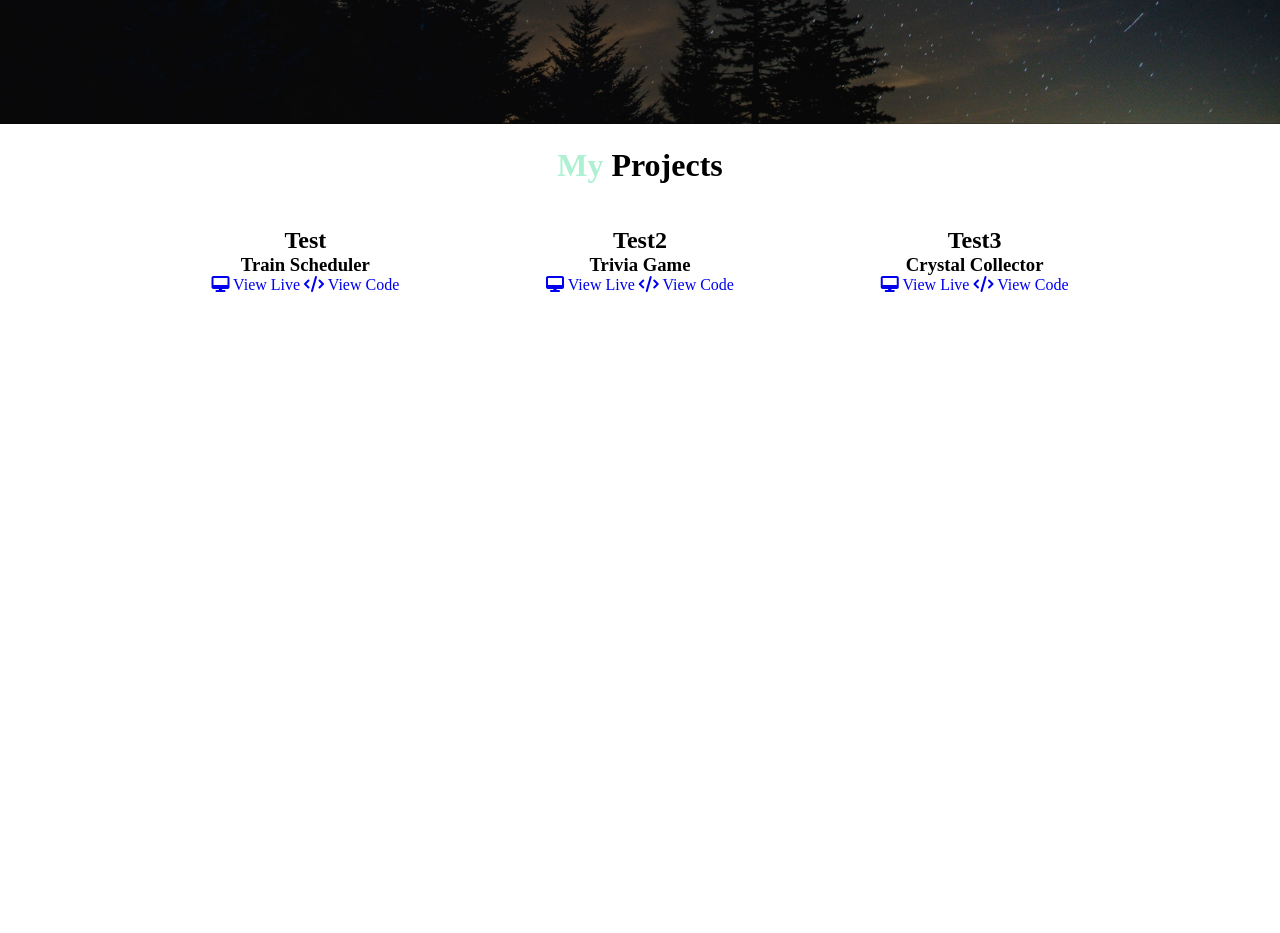
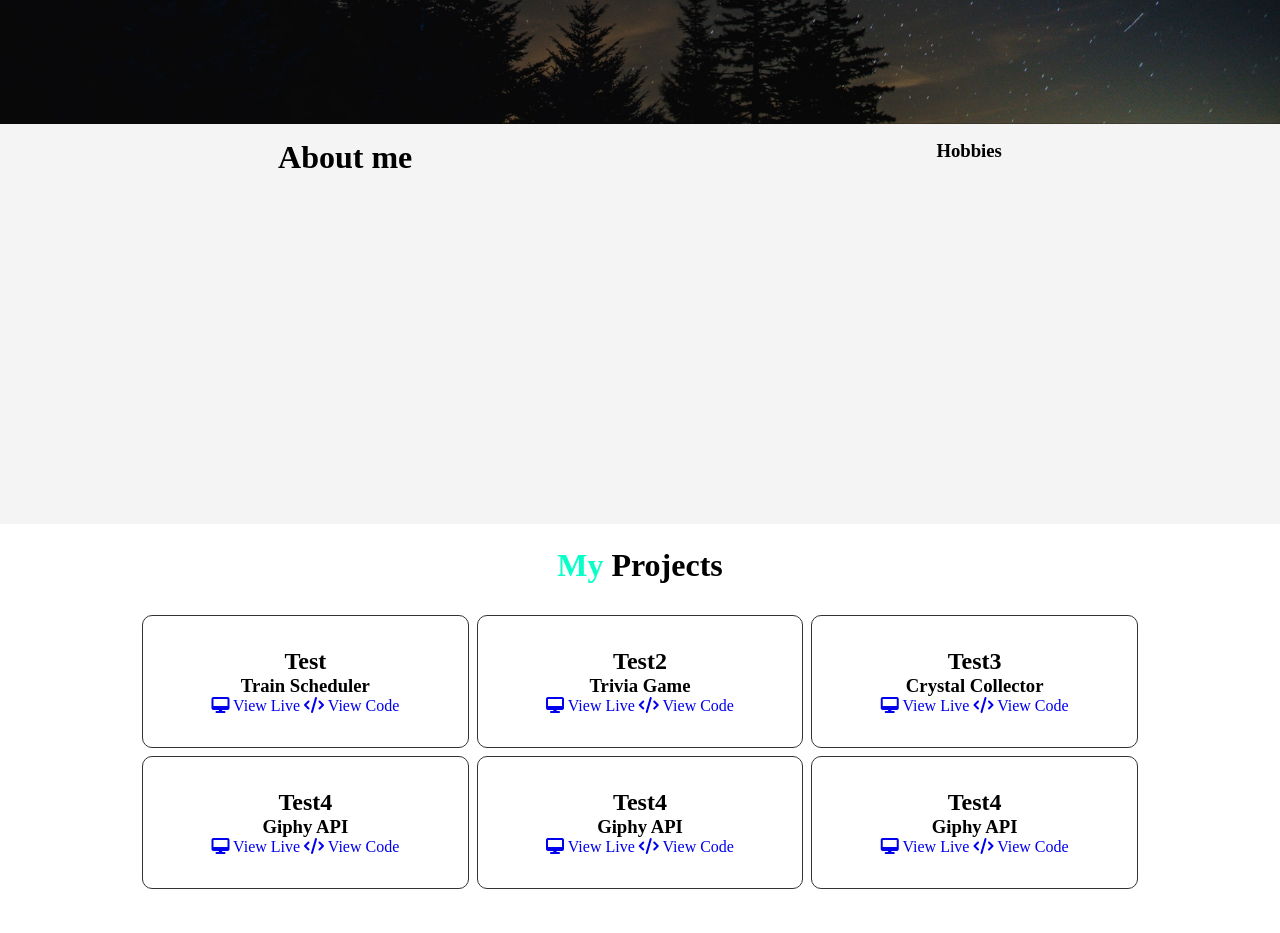
Before and after one commit to payton-burr/Portfolio, a plain HTML site: page index.html in a window 1280 px wide. Shown: the part 740-1673 px from the top of the page. Before the commit the page ends 1090 px from the top, so only its background shows below. Drawn offline with Linux system fonts and the light colour scheme.

Commit message:
added about me section

```diff
--- a/assets/css/style.css
+++ b/assets/css/style.css
@@ -19,7 +19,7 @@ p {
 }
 
 #border-right {
-  border-right: 1px solid #444;
+  border-right: 1px solid #dadada;
 }
 
 .container {
@@ -74,7 +74,7 @@ p {
 }
 
 .text-primary {
-  color: #ADF1D2;
+  color: #08ffc8;
 }
 
 /* Navbar */
@@ -82,7 +82,7 @@ p {
   display: flex;
   position: sticky;
   top: 0;
-  background-color: #333;
+  background-color: #204969;
   color: #fff;
   justify-content: space-around;
   z-index: 1;
@@ -99,7 +99,7 @@ p {
   color: #fff;
   padding: 1rem 1.4rem;
   padding-top: 100%;
-  border-left: 1px solid #444;
+  border-left: 1px solid #dadada;
 }
 
 #navbar ul li a:hover {
@@ -123,7 +123,17 @@ p {
   align-items: center;
   height: 100%;
   padding: 0 2rem;
-  background-color: rgba(0, 0, 0, 0.4)
+  background-color: rgba(0, 0, 0, 0.4);
+}
+
+/* Section: About me */
+
+#info {
+  display: flex;
+  padding: 1rem;
+  height: 50vh;
+  background-color: #f4f4f4;
+  justify-content: space-around;
 }
 
 /* Section: Projects */
@@ -131,16 +141,22 @@ p {
 .projects {
   display: flex;
   padding: 1rem;
+  flex-wrap: wrap;
 }
 
 .project {
   flex: 1;
   text-align: center;
-  padding: 1rem;
+  padding: 2rem;
+  flex-basis: 25%;
+  border: 1px solid #333;
+  border-radius: 10px;
+  margin: 0.25rem;
 }
 
 
 /* This will be for the Project image */
+
 /* .info .projects .projects img {
   margin-bottom: 1rem;
 } */
--- a/index.html
+++ b/index.html
@@ -34,9 +34,22 @@
     </div>
   </header>
 
-  <!-- Section -->
+  <!-- Section: About me -->
 
-  <section id="info" class="bg-light py-1">
+  <section id="info">
+    <div id="profile-info">
+      <h3 class="medium-heading">About me</h3>
+      <p></p>
+      <!-- Add Github / LinkedIn / Resume / etc... -->
+    </div>
+    <div class="div" id="skills">
+      <h3>Hobbies</h3>
+    </div>
+  </section>
+
+  <!-- Section: Projects -->
+
+  <section id="project" class="bg-light py-1">
     <div class="container">
       <h2 class="medium-heading text-center"><span class="text-primary">My </span>Projects</h2>
       <div class="projects">
@@ -61,6 +74,27 @@
           <a href="#" class="project-link"><i class="fa fa-desktop" aria-hidden="true"></i> View Live</a>
           <a href="#" class="project-link"><i class="fa fa-code" aria-hidden="true"></i> View Code</a>
         </div>
+        <div class="project">
+          <!-- Image of Project -->
+          <h1>Test4</h1>
+          <h3>Giphy API</h3>
+          <a href="#" class="project-link"><i class="fa fa-desktop" aria-hidden="true"></i> View Live</a>
+          <a href="#" class="project-link"><i class="fa fa-code" aria-hidden="true"></i> View Code</a>
+        </div>
+        <div class="project">
+          <!-- Image of Project -->
+          <h1>Test4</h1>
+          <h3>Giphy API</h3>
+          <a href="#" class="project-link"><i class="fa fa-desktop" aria-hidden="true"></i> View Live</a>
+          <a href="#" class="project-link"><i class="fa fa-code" aria-hidden="true"></i> View Code</a>
+        </div>
+        <div class="project">
+          <!-- Image of Project -->
+          <h1>Test4</h1>
+          <h3>Giphy API</h3>
+          <a href="#" class="project-link"><i class="fa fa-desktop" aria-hidden="true"></i> View Live</a>
+          <a href="#" class="project-link"><i class="fa fa-code" aria-hidden="true"></i> View Code</a>
+        </div>
       </div>
     </div>
   </section>
```
